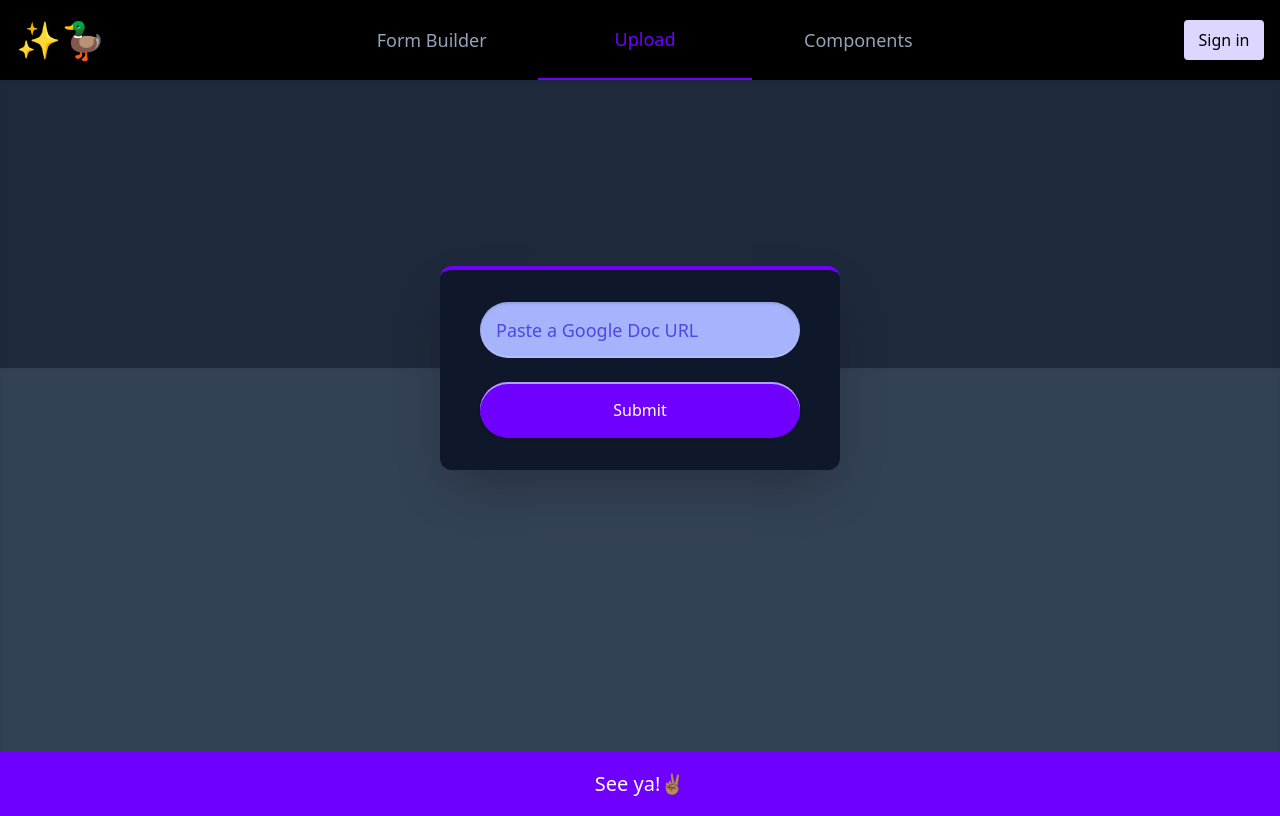
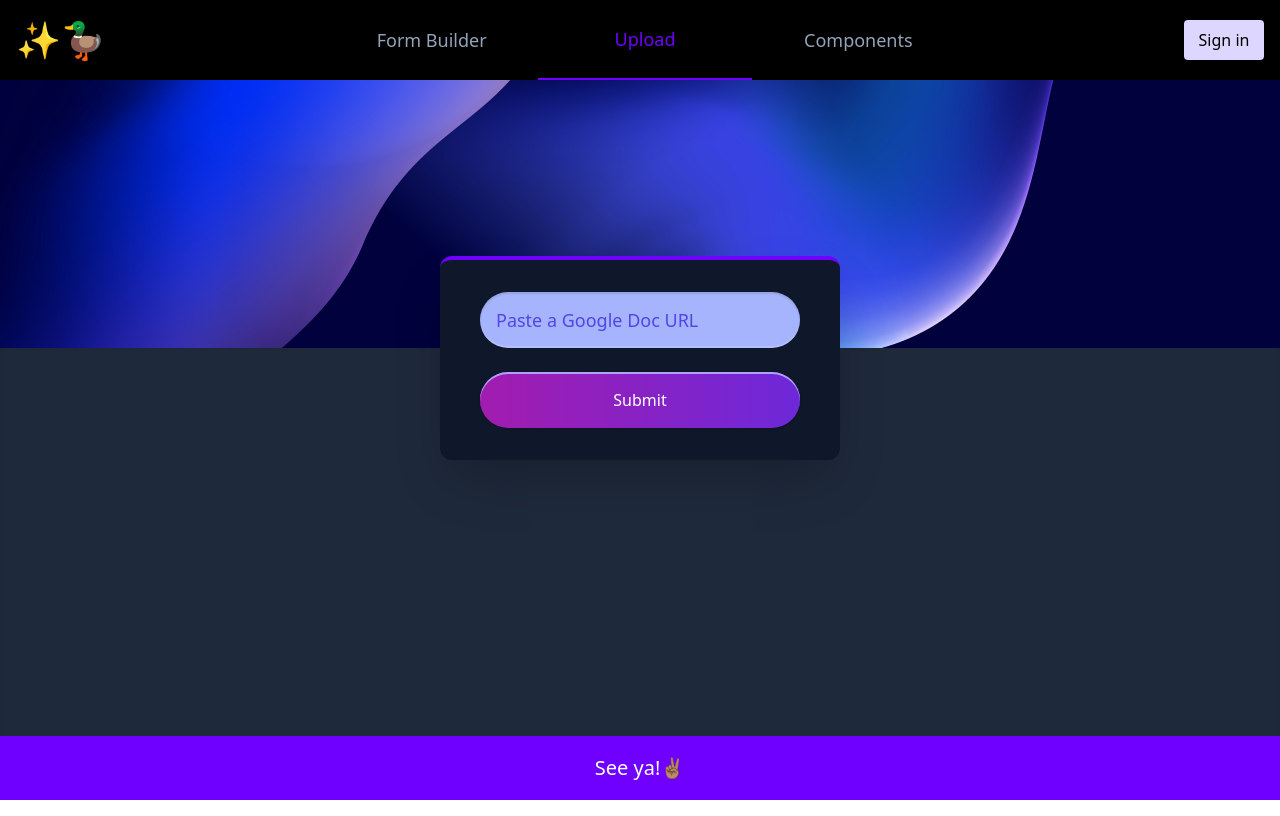
Before and after one commit to alejandrosatxc/form-builder, a Next.js app: page / in a window 1280 px wide. Built offline with nearby package versions, Linux system fonts and the light colour scheme; no server answers.

Commit message:
Gradient button and curvy background image

```diff
--- a/components/GDocUploader.js
+++ b/components/GDocUploader.js
@@ -87,7 +87,7 @@ const GDocUploader = ({ setGdoc }) => {
                 pattern="https://.*" size="30"
                 required>
             </input>
-            <button onClick={handleGdocSubmit} className="rounded-full transition ease-in-out delay-50 bg-primary text-white shadow-bump h-14 w-4/5 mb-8 mt-2 p-4 mx-auto" type="submit">
+            <button onClick={handleGdocSubmit} className="rounded-full transition ease-in-out delay-50 bg-gradient-to-r from-fuchsia-700 to-violet-700  text-white shadow-bump h-14 w-4/5 mb-8 mt-2 p-4 mx-auto" type="submit">
                 Submit <FontAwesomeIcon className={loading ? "animate-spin" : "hidden" } icon={faCircleNotch}/>
             </button>
             <div className={error.message ? activeError : inactiveError}>
--- a/pages/index.js
+++ b/pages/index.js
@@ -8,13 +8,14 @@ const Upload = () => {
 
     return (
         <>
-            <div className='flex flex-col justify-center place-items-center w-full h-72 '>
+            <div className="flex flex-col bg-[url('/hero.jpg')] bg-bottom bg-cover justify-center place-items-center w-full">
+                {/* <img src="hero.jpg" /> */}
                 {Gdoc
                     ? <div className='absolute top-24'><TemplateAnalysis setGdoc={setGdoc} Gdoc={Gdoc} /></div>
                     : <div className='relative top-36'><GDocUploader setGdoc={setGdoc} /></div>
                 }
             </div>
-            <div className='w-full h-96 shadow-inner bg-slate-700'>
+            <div className='w-full h-96 shadow-inner bg-slate-800'>
 
             </div>
         </>
```
Also changed, not shown: public/hero.jpg (added).
